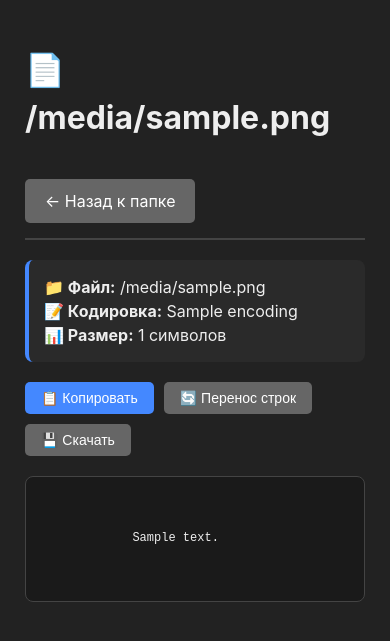
After one commit to EvgeniiiV/aether-player, a Flask app: template templates/text_viewer.html in a window 390 px wide. The commit adds this page. Shown: the top 641 px of the page. Run offline with Flask 3, Linux system fonts and the light colour scheme; the template is opened without the code that fills it: most values are stand-ins (such as "Sample title", 1, 10 or a date in 2020).

Commit message:
Реализован адекватный менеджмент текстовых файлов
✨ Новые возможности:
- Добавлена поддержка текстовых файлов (.txt, .log, .nfo, .md, .info, .cue, .m3u, .pls)
- Создан endpoint /view_text для просмотра текстовых файлов
- Новый шаблон text_viewer.html с удобным интерфейсом
- Автоматическое определение кодировки (UTF-8, CP1251, ISO-8859-1, ASCII)
- Функции копирования, переноса строк, скачивания
- Автоматическое преобразование URL в кликабельные ссылки

🎨 Интерфейс:
- Текстовые файлы теперь отображаются с иконкой 📄
- Кнопка 'Читать' вместо 'Play' для текстовых файлов
- Красивое оформление в стиле системы
- Адаптивный дизайн для мобильных устройств

🛡️ Безопасность:
- Проверка путей на выход за пределы медиа-папки
- Валидация типов файлов
- Обработка ошибок кодировки

Теперь файлы типа Discogs.txt, foo_dr.txt, lineage.txt и info.txt
отображаются корректно и не имеют кнопку воспроизведения.

```diff
--- a/app.py
+++ b/app.py
@@ -127,6 +127,7 @@ def get_file_type(filepath):
     audio_extensions = ['.flac', '.wav', '.wv', '.dsf', '.dff', '.mp3', '.aac', '.ogg', '.m4a']
     video_extensions = ['.mkv', '.mp4', '.avi', '.mov', '.wmv', '.flv', '.webm']
     image_extensions = ['.jpg', '.jpeg', '.png', '.bmp', '.gif', '.tiff']
+    text_extensions = ['.txt', '.log', '.nfo', '.md', '.readme', '.info', '.cue', '.m3u', '.pls']
 
     if ext in audio_extensions:
         return 'audio'
@@ -134,6 +135,8 @@ def get_file_type(filepath):
         return 'video'
     elif ext in image_extensions:
         return 'image'
+    elif ext in text_extensions:
+        return 'text'
     else:
         return 'unknown'
 
@@ -687,15 +690,75 @@ def browse(subpath=""):
     files = sorted([i for i in items if os.path.isfile(os.path.join(current_path, i))])
     parent_path = os.path.dirname(subpath) if subpath else None
 
+    # Добавляем информацию о типах файлов
+    files_with_types = []
+    for file in files:
+        file_path = os.path.join(current_path, file)
+        file_type = get_file_type(file_path)
+        files_with_types.append({
+            'name': file,
+            'type': file_type
+        })
+
     return render_template("index.html",
                          current_subpath=subpath,
                          folders=folders,
-                         files=files,
+                         files_with_types=files_with_types,
+                         files=files,  # Оставляем для обратной совместимости
                          parent_path=parent_path)
 
 @app.route('/media/<path:filepath>')
 def media_file(filepath):
     return send_from_directory(MEDIA_ROOT, filepath)
+
+@app.route('/view_text/<path:filepath>')
+def view_text(filepath):
+    """Просмотр текстового файла"""
+    full_path = os.path.join(MEDIA_ROOT, filepath)
+
+    # Проверка безопасности пути
+    if not os.path.realpath(full_path).startswith(os.path.realpath(MEDIA_ROOT)):
+        abort(403)
+
+    if not os.path.isfile(full_path):
+        abort(404)
+
+    # Проверим, что это действительно текстовый файл
+    file_type = get_file_type(full_path)
+    if file_type != 'text':
+        abort(400, "Файл не является текстовым")
+
+    try:
+        # Пытаемся прочитать файл с разными кодировками
+        encodings = ['utf-8', 'cp1251', 'iso-8859-1', 'ascii']
+        content = None
+        used_encoding = None
+
+        for encoding in encodings:
+            try:
+                with open(full_path, 'r', encoding=encoding) as f:
+                    content = f.read()
+                    used_encoding = encoding
+                    break
+            except UnicodeDecodeError:
+                continue
+
+        if content is None:
+            # Если не удалось прочитать как текст, попробуем как бинарный
+            with open(full_path, 'rb') as f:
+                raw_content = f.read()
+                content = raw_content.decode('utf-8', errors='replace')
+                used_encoding = 'utf-8 (с заменой ошибок)'
+
+        return render_template("text_viewer.html",
+                             filepath=filepath,
+                             filename=os.path.basename(filepath),
+                             content=content,
+                             encoding=used_encoding,
+                             parent_path=os.path.dirname(filepath) if os.path.dirname(filepath) else None)
+
+    except Exception as e:
+        return f"Ошибка чтения файла: {str(e)}", 500
 
 @app.route('/get_status')
 def get_status():
--- a/templates/index.html
+++ b/templates/index.html
@@ -16,6 +16,7 @@
         .icon { margin-right: 15px; font-size: 1.2em; }
         .action-button { margin-left: auto; background: #4a4; border: none; color: white; padding: 8px 12px; border-radius: 5px; cursor: pointer; text-decoration: none; display: inline-block; text-align: center; }
         .action-button.view-button { background-color: #44c; }
+        .action-button.text-button { background-color: #c84; }
         .action-button.playing { background-color: #8a4; }
         #upload-section, #create-folder-section { background-color: #2a2a2a; padding: 15px; border-radius: 5px; margin-bottom: 20px; }
         #now-playing-bar { position: fixed; bottom: 0; left: 0; width: 100%; background: #111; padding: 15px; border-top: 1px solid #444; box-sizing: border-box; display: flex; flex-direction: column; align-items: center; gap: 10px; }
@@ -107,6 +108,10 @@
                 <span>{{ file }}</span>
                 <!-- ОБНОВЛЕНИЕ: Снова кнопка, а не ссылка -->
                 <button class="action-button view-button" data-filepath="{{ file_path }}">👁️ View</button>
+            {% elif file.lower().endswith(('.txt', '.log', '.nfo', '.md', '.readme', '.info', '.cue', '.m3u', '.pls')) %}
+                <span class="icon">📄</span>
+                <span>{{ file }}</span>
+                <button class="action-button text-button" data-filepath="{{ file_path }}">📖 Читать</button>
             {% else %}
                 {% if file.lower().endswith(('.mkv', '.mp4', '.avi')) %} <span class="icon">🎬</span> {% else %} <span class="icon">🎵</span> {% endif %}
                 <span>{{ file }}</span>
--- /dev/null
+++ b/templates/text_viewer.html
@@ -0,0 +1,225 @@
+<!DOCTYPE html>
+<html lang="ru">
+<head>
+    <meta charset="UTF-8">
+    <meta name="viewport" content="width=device-width, initial-scale=1.0, maximum-scale=1.0, user-scalable=no">
+    <title>{{ filename }} - Aether Player</title>
+    <style>
+        body {
+            font-family: -apple-system, BlinkMacSystemFont, "Segoe UI", Roboto, Helvetica, Arial, sans-serif;
+            background: #222;
+            color: #eee;
+            max-width: 1000px;
+            margin: 20px auto;
+            padding: 20px;
+            line-height: 1.5;
+        }
+
+        .header {
+            display: flex;
+            justify-content: space-between;
+            align-items: center;
+            margin-bottom: 20px;
+            padding-bottom: 15px;
+            border-bottom: 2px solid #444;
+        }
+
+        .back-button {
+            background: #666;
+            color: white;
+            padding: 10px 20px;
+            border: none;
+            border-radius: 5px;
+            text-decoration: none;
+            cursor: pointer;
+        }
+
+        .back-button:hover {
+            background: #777;
+        }
+
+        .file-info {
+            background: #2a2a2a;
+            border-radius: 8px;
+            padding: 15px;
+            margin-bottom: 20px;
+            border-left: 4px solid #4488ff;
+        }
+
+        .file-content {
+            background: #1a1a1a;
+            border-radius: 8px;
+            padding: 20px;
+            border: 1px solid #444;
+            max-height: 70vh;
+            overflow-y: auto;
+            white-space: pre-wrap;
+            font-family: 'Courier New', Consolas, monospace;
+            font-size: 14px;
+            line-height: 1.4;
+        }
+
+        .file-content::-webkit-scrollbar {
+            width: 8px;
+        }
+
+        .file-content::-webkit-scrollbar-track {
+            background: #333;
+        }
+
+        .file-content::-webkit-scrollbar-thumb {
+            background: #666;
+            border-radius: 4px;
+        }
+
+        .file-content::-webkit-scrollbar-thumb:hover {
+            background: #777;
+        }
+
+        .url-link {
+            color: #4488ff;
+            text-decoration: underline;
+        }
+
+        .url-link:hover {
+            color: #66aaff;
+        }
+
+        .empty-file {
+            color: #888;
+            font-style: italic;
+            text-align: center;
+            padding: 40px;
+        }
+
+        .controls {
+            margin-bottom: 20px;
+            display: flex;
+            gap: 10px;
+            flex-wrap: wrap;
+        }
+
+        .control-button {
+            background: #4488ff;
+            color: white;
+            border: none;
+            padding: 8px 16px;
+            border-radius: 5px;
+            cursor: pointer;
+            font-size: 14px;
+        }
+
+        .control-button:hover {
+            background: #3377ee;
+        }
+
+        .control-button.secondary {
+            background: #666;
+        }
+
+        .control-button.secondary:hover {
+            background: #777;
+        }
+
+        @media (max-width: 768px) {
+            body {
+                margin: 10px;
+                padding: 15px;
+            }
+
+            .header {
+                flex-direction: column;
+                gap: 15px;
+                align-items: flex-start;
+            }
+
+            .file-content {
+                font-size: 12px;
+                max-height: 60vh;
+            }
+        }
+    </style>
+</head>
+<body>
+    <div class="header">
+        <h1>📄 {{ filename }}</h1>
+        <a href="{% if parent_path %}{{ url_for('browse', subpath=parent_path) }}{% else %}{{ url_for('browse') }}{% endif %}" class="back-button">← Назад к папке</a>
+    </div>
+
+    <div class="file-info">
+        <strong>📁 Файл:</strong> {{ filepath }}<br>
+        <strong>📝 Кодировка:</strong> {{ encoding }}<br>
+        <strong>📊 Размер:</strong> {{ content|length }} символов
+    </div>
+
+    <div class="controls">
+        <button class="control-button" onclick="copyContent()">📋 Копировать</button>
+        <button class="control-button secondary" onclick="toggleWrap()">🔄 Перенос строк</button>
+        <button class="control-button secondary" onclick="downloadFile()">💾 Скачать</button>
+    </div>
+
+    <div class="file-content" id="fileContent">
+        {% if content.strip() %}
+            {{ content|safe }}
+        {% else %}
+            <div class="empty-file">Файл пустой или не содержит текста</div>
+        {% endif %}
+    </div>
+
+    <script>
+        // Автоматически делаем URL кликабельными
+        document.addEventListener('DOMContentLoaded', function() {
+            const contentDiv = document.getElementById('fileContent');
+            let html = contentDiv.innerHTML;
+
+            // Простое регулярное выражение для поиска URL
+            const urlRegex = /(https?:\/\/[^\s<>"]+)/g;
+            html = html.replace(urlRegex, '<a href="$1" target="_blank" class="url-link">$1</a>');
+
+            contentDiv.innerHTML = html;
+        });
+
+        function copyContent() {
+            const content = document.getElementById('fileContent').textContent;
+            navigator.clipboard.writeText(content).then(() => {
+                const button = event.target;
+                const originalText = button.textContent;
+                button.textContent = '✅ Скопировано';
+                setTimeout(() => {
+                    button.textContent = originalText;
+                }, 2000);
+            }).catch(err => {
+                alert('Ошибка копирования: ' + err);
+            });
+        }
+
+        function toggleWrap() {
+            const contentDiv = document.getElementById('fileContent');
+            const currentWrap = contentDiv.style.whiteSpace;
+
+            if (currentWrap === 'nowrap') {
+                contentDiv.style.whiteSpace = 'pre-wrap';
+                event.target.textContent = '🔄 Перенос строк';
+            } else {
+                contentDiv.style.whiteSpace = 'nowrap';
+                event.target.textContent = '📏 Без переноса';
+            }
+        }
+
+        function downloadFile() {
+            const content = document.getElementById('fileContent').textContent;
+            const filename = '{{ filename }}';
+            const blob = new Blob([content], { type: 'text/plain' });
+            const url = URL.createObjectURL(blob);
+
+            const a = document.createElement('a');
+            a.href = url;
+            a.download = filename;
+            document.body.appendChild(a);
+            a.click();
+            document.body.removeChild(a);
+            URL.revokeObjectURL(url);
+        }
+    </script>
+</body>
+</html>
```
Also changed, not shown: static/script.js (+11 -7 lines).
